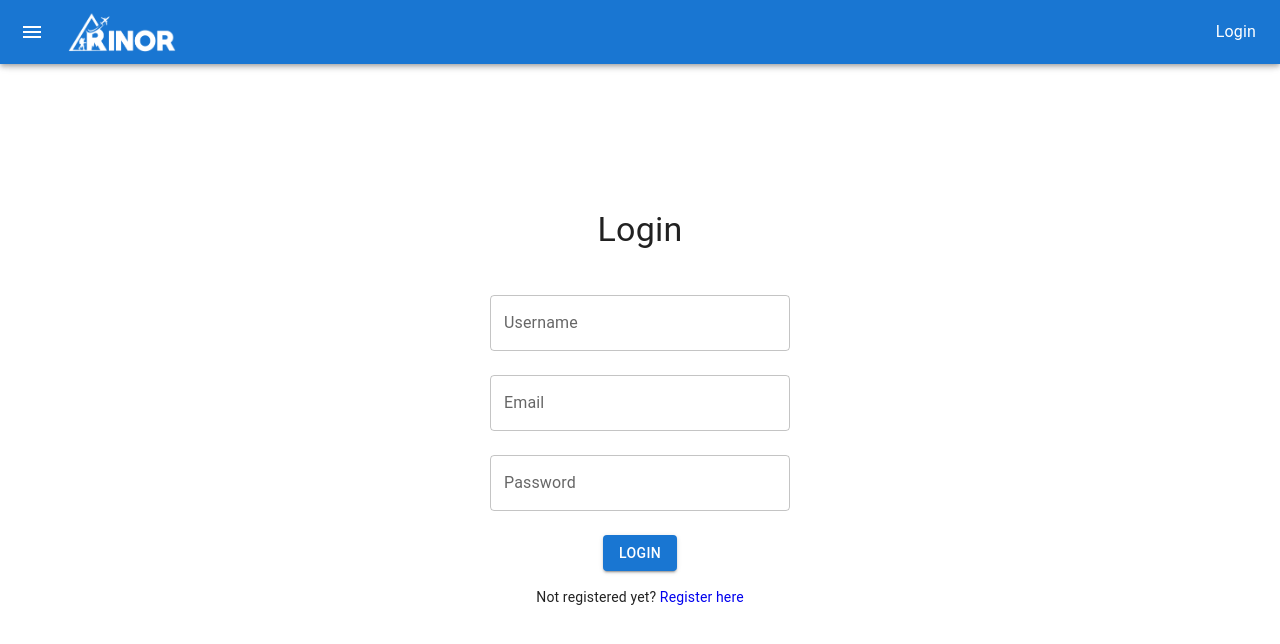
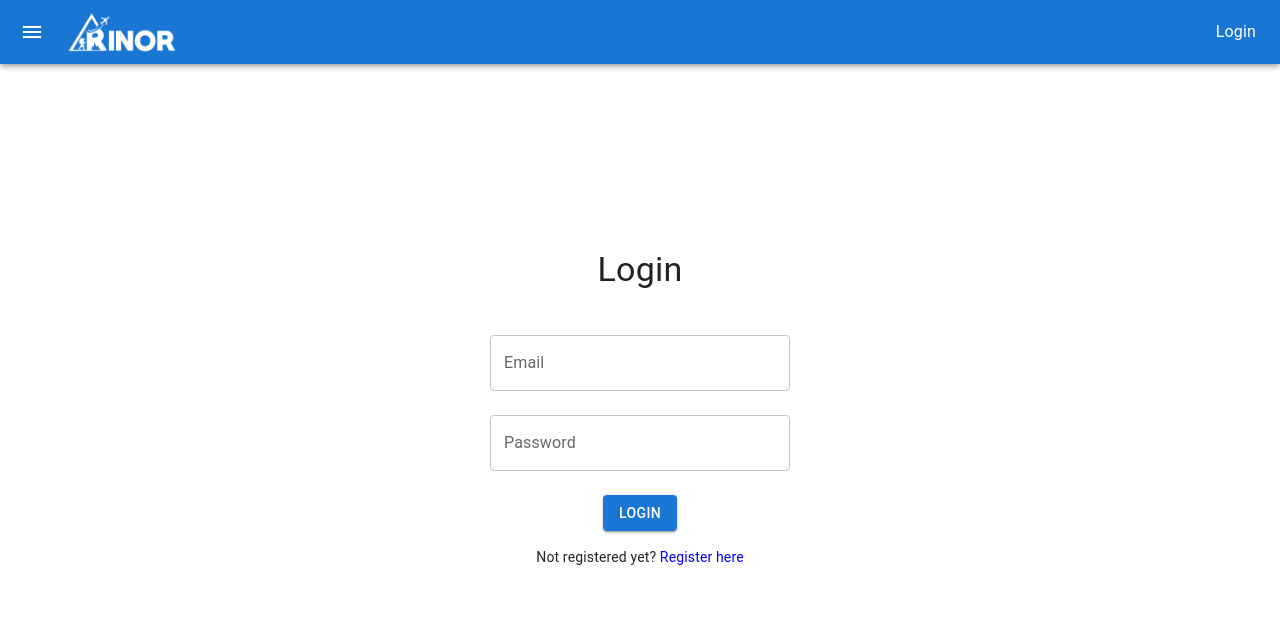
Before and after one commit to Jallal-Hussain/Rinor_Project_1, a React (Vite) app in the folder Rinor-Project-1/: page /login in a window 1280 px wide. Shown: the top 644 px of the page. Built offline with nearby package versions, Linux system fonts and the light colour scheme.

Commit message:
integrate backend to frontned login form.

```diff
--- a/Rinor-Project-1/src/Components/LoginForm/Login.jsx
+++ b/Rinor-Project-1/src/Components/LoginForm/Login.jsx
@@ -9,9 +9,9 @@ import Button from "@mui/material/Button";
 import Typography from "@mui/material/Typography";
 import axios from 'axios'
 const validationSchema = Yup.object({
-  username: Yup.string()
-    .required("Username is required")
-    .matches(/^\S*$/, "Username should not contain spaces"),
+  // username: Yup.string()
+  //   .required("Username is required")
+  //   .matches(/^\S*$/, "Username should not contain spaces"),
   email: Yup.string()
     .email("Invalid email address")
     .required("Email is required"),
@@ -23,18 +23,19 @@ const validationSchema = Yup.object({
 const LoginForm = () => {
   const formik = useFormik({
     initialValues: {
-      username: "",
+      // username: "",
       email: "",
       password: "",
     },
     validationSchema: validationSchema,
-    onSubmit: async (values) => {
+    onSubmit: async (values, { resetForm }) => {
       try {
         const response = await axios.post(
           "http://localhost:8000/api/auth/login",
-          values
+          values,
         );
-        console.log(response.data); // Assuming response contains user data or token
+        console.log(response.data);
+        resetForm();
       } catch (error) {
         console.error("Error:", error);
       }
@@ -59,7 +60,7 @@ const LoginForm = () => {
         onSubmit={formik.handleSubmit}
         sx={{ width: "300px", mt: 2 }}
       >
-        <TextField
+        {/* <TextField
           fullWidth
           id="username"
           name="username"
@@ -70,7 +71,7 @@ const LoginForm = () => {
           error={formik.touched.username && Boolean(formik.errors.username)}
           helperText={formik.touched.username && formik.errors.username}
           margin="normal"
-        />
+        /> */}
         <TextField
           fullWidth
           id="email"
```
